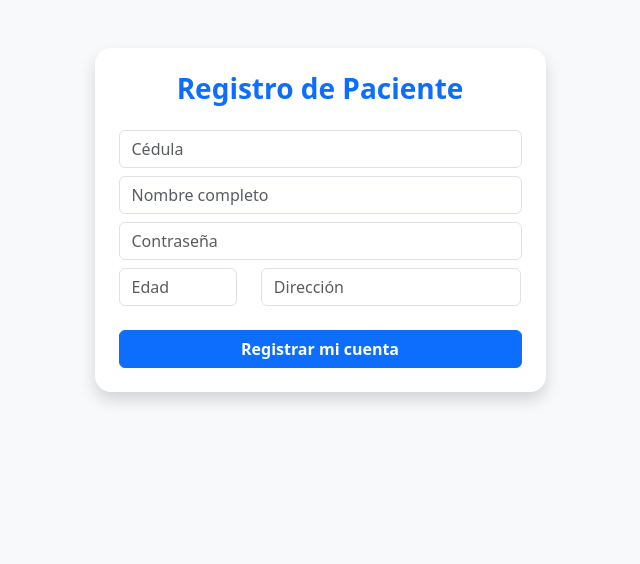
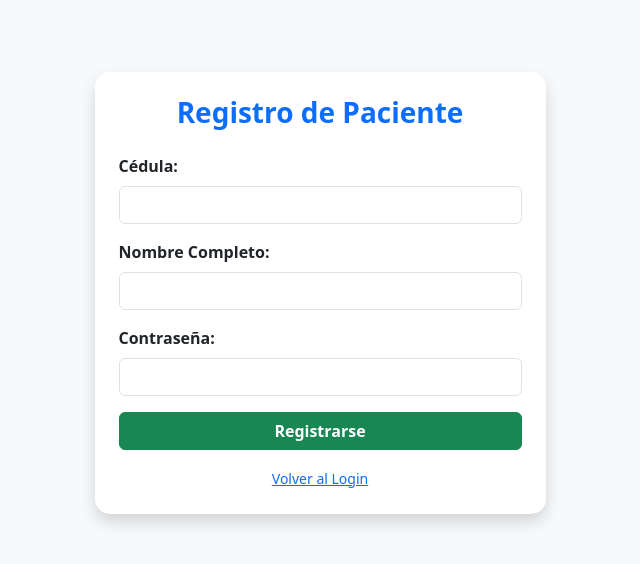
Before and after one commit to johnd1107/SistemaControlCitasSalud, a Flask app: page /registro_paciente in a window 1280 px wide. Shown: the part 72-636 px from the top of the page, without its empty margins (320-960 px from the left). Run offline with Flask 3, Linux system fonts and the light colour scheme.

Commit message:
semana16 proyecto saludplus

```diff
--- a/app.py
+++ b/app.py
@@ -5,26 +5,24 @@ from datetime import date
 app = Flask(__name__)
 app.secret_key = 'salud_plus_pichincha_2026'
 
-# Crear base de datos al iniciar
 try:
     inicializar_db()
-except Exception as e:
-    print(f"Error al inicializar DB: {e}")
+except:
+    pass
 
 
 @app.route('/')
 def index():
-    if 'user_id' not in session:
-        return redirect(url_for('login'))
+    if 'user_id' not in session: return redirect(url_for('login'))
+    if session.get('rol') == 'admin': return redirect(url_for('admin_usuarios'))
+    if session.get('rol') == 'medico': return redirect(url_for('panel_medico'))
 
-    if session.get('rol') in ['admin', 'medico']:
-        return redirect(url_for('admin_usuarios'))
-
+    # PERFIL PACIENTE
     db = obtener_conexion()
     citas = db.execute("""
         SELECT c.*, u.nombre as medico FROM citas c
         JOIN usuarios u ON c.id_medico = u.id_usuario
-        WHERE c.id_paciente=?
+        WHERE c.id_paciente=? ORDER BY c.fecha ASC, c.hora ASC
     """, (session['user_id'],)).fetchall()
     db.close()
     return render_template('dashboard.html', citas=citas)
@@ -35,101 +33,73 @@ def login():
     if request.method == 'POST':
         ced = request.form.get('cedula')
         pw = request.form.get('password')
-
-        # Acceso Manual Admin
         if ced == 'admin' and pw == '1234':
             session.clear()
             session.update({'user_id': 0, 'nombre': 'Administrador', 'rol': 'admin'})
             return redirect(url_for('admin_usuarios'))
-
         db = obtener_conexion()
         u = db.execute("SELECT * FROM usuarios WHERE cedula=? AND password=?", (ced, pw)).fetchone()
         db.close()
-
         if u:
             session.clear()
             session.update({'user_id': u['id_usuario'], 'nombre': u['nombre'], 'rol': u['rol']})
             return redirect(url_for('index'))
-
         flash("Datos incorrectos", "danger")
     return render_template('login.html')
 
 
 @app.route('/registro_paciente', methods=['GET', 'POST'])
 def registro_paciente():
+    # Limpiamos sesión para evitar el error de "ya logueado"
     if request.method == 'POST':
         ced, nom, pw = request.form.get('cedula'), request.form.get('nombre'), request.form.get('password')
         db = obtener_conexion()
         try:
             db.execute("INSERT INTO usuarios (cedula, nombre, password, rol) VALUES (?,?,?,'paciente')", (ced, nom, pw))
             db.commit()
-            flash("¡Registro exitoso! Ya puedes iniciar sesión.", "success")
+            flash("¡Registro exitoso! Inicia sesión.", "success")
             return redirect(url_for('login'))
         except:
-            flash("Error: La cédula ya existe.", "danger")
+            flash("La cédula ya existe.", "danger")
         finally:
             db.close()
     return render_template('registro_paciente.html')
 
 
-# CORREGIDO: Se quitó el @@ sobrante
+# --- NUEVA RUTA EXCLUSIVA PARA EL MÉDICO ---
+@app.route('/panel_medico')
+def panel_medico():
+    if session.get('rol') != 'medico': return redirect(url_for('login'))
+    db = obtener_conexion()
+    citas = db.execute("""
+        SELECT c.*, u.nombre as paciente FROM citas c
+        JOIN usuarios u ON c.id_paciente = u.id_usuario
+        WHERE c.id_medico=? ORDER BY c.fecha ASC, c.hora ASC
+    """, (session['user_id'],)).fetchall()
+    db.close()
+    return render_template('panel_medico.html', citas=citas)
+
+
 @app.route('/admin_usuarios', methods=['GET', 'POST'])
 def admin_usuarios():
-    if 'user_id' not in session:
-        return redirect(url_for('login'))
-
+    if session.get('rol') != 'admin': return redirect(url_for('login'))
     db = obtener_conexion()
-
-    # ACCIÓN: AGREGAR MÉDICO (Solo para el Admin)
-    if request.method == 'POST' and session.get('rol') == 'admin':
-        ced = request.form.get('ced_m')
-        nom = request.form.get('nom_m')
-        esp = request.form.get('esp_m')
-
-        if ced and nom and esp:
-            try:
-                db.execute("""
-                    INSERT INTO usuarios (cedula, nombre, password, rol, especialidad)
-                    VALUES (?, ?, ?, 'medico', ?)
-                """, (ced, nom, ced, esp))
-                db.commit()
-                flash("Médico agregado exitosamente", "success")
-            except Exception as e:
-                print(f"Error al insertar: {e}")
-                flash("Error: La cédula ya existe", "danger")
-        else:
-            flash("Todos los campos son obligatorios", "warning")
-
+    if request.method == 'POST':
+        ced, nom, esp = request.form.get('ced_m'), request.form.get('nom_m'), request.form.get('esp_m')
+        db.execute("INSERT INTO usuarios (cedula, nombre, password, rol, especialidad) VALUES (?,?,?, 'medico', ?)",
+                   (ced, nom, ced, esp))
+        db.commit()
     medicos = db.execute("SELECT * FROM usuarios WHERE rol='medico'").fetchall()
-
-    citas_m = []
-    if session.get('rol') == 'medico':
-        citas_m = db.execute("""
-            SELECT c.*, u.nombre as paciente
-            FROM citas c JOIN usuarios u ON c.id_paciente = u.id_usuario
-            WHERE c.id_medico=?
-        """, (session['user_id'],)).fetchall()
-
     db.close()
-    return render_template('admin_usuarios.html', medicos=medicos, citas_medico=citas_m)
+    return render_template('admin_usuarios.html', medicos=medicos)
 
 
-# CORREGIDO: Se unificó la función eliminar (estaba repetida)
 @app.route('/eliminar_medico/<int:id>')
 def eliminar_medico(id):
-    if session.get('rol') != 'admin':
-        flash("No tienes permiso para realizar esta acción", "danger")
-        return redirect(url_for('login'))
-
-    db = obtener_conexion()
-    try:
+    if session.get('rol') == 'admin':
+        db = obtener_conexion()
         db.execute("DELETE FROM usuarios WHERE id_usuario=?", (id,))
         db.commit()
-        flash("Médico eliminado del sistema", "info")
-    except Exception as e:
-        print(f"Error al eliminar: {e}")
-        flash("Error al eliminar el médico", "danger")
-    finally:
         db.close()
     return redirect(url_for('admin_usuarios'))
 
--- a/templates/registro_paciente.html
+++ b/templates/registro_paciente.html
@@ -1,19 +1,27 @@
 {% extends 'base.html' %}
 {% block content %}
-<div class="row justify-content-center mt-5">
-    <div class="col-md-5">
-        <div class="card shadow border-0 rounded-4 p-4">
-            <h3 class="text-center fw-bold text-primary mb-4">Registro de Paciente</h3>
-            <form action="/registro_paciente" method="POST">
-                <input type="text" name="ced" class="form-control mb-2" placeholder="Cédula" required>
-                <input type="text" name="nom" class="form-control mb-2" placeholder="Nombre completo" required>
-                <input type="password" name="pass" class="form-control mb-2" placeholder="Contraseña" required>
-                <div class="row mb-4">
-                    <div class="col-4"><input type="number" name="edad" class="form-control" placeholder="Edad" required></div>
-                    <div class="col-8"><input type="text" name="dir" class="form-control" placeholder="Dirección" required></div>
+<div class="row justify-content-center">
+    <div class="col-md-5 mt-5">
+        <div class="card p-4 shadow border-0">
+            <h3 class="text-center text-primary fw-bold mb-4">Registro de Paciente</h3>
+            <form method="POST" action="/registro_paciente">
+                <div class="mb-3">
+                    <label class="form-label fw-bold">Cédula:</label>
+                    <input type="text" name="cedula" class="form-control" required>
                 </div>
-                <button type="submit" class="btn btn-primary w-100 fw-bold">Registrar mi cuenta</button>
+                <div class="mb-3">
+                    <label class="form-label fw-bold">Nombre Completo:</label>
+                    <input type="text" name="nombre" class="form-control" required>
+                </div>
+                <div class="mb-3">
+                    <label class="form-label fw-bold">Contraseña:</label>
+                    <input type="password" name="password" class="form-control" required>
+                </div>
+                <button type="submit" class="btn btn-success w-100 fw-bold">Registrarse</button>
             </form>
+            <div class="text-center mt-3">
+                <a href="/login" class="small">Volver al Login</a>
+            </div>
         </div>
     </div>
 </div>
```
Also changed, not shown: templates/dashboard.html (+12 -11 lines), templates/panel_medico.html (added, +31 -0 lines).
